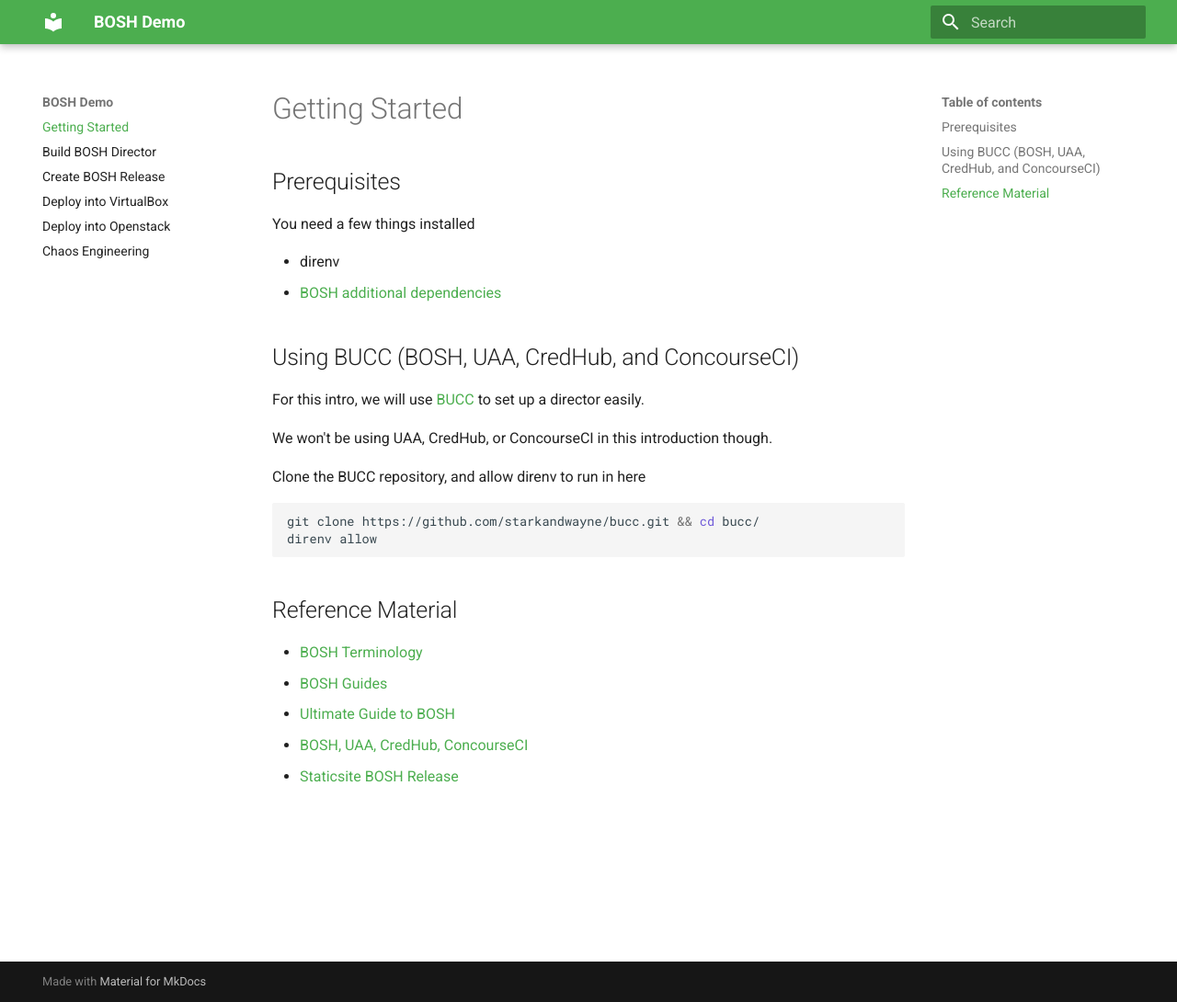
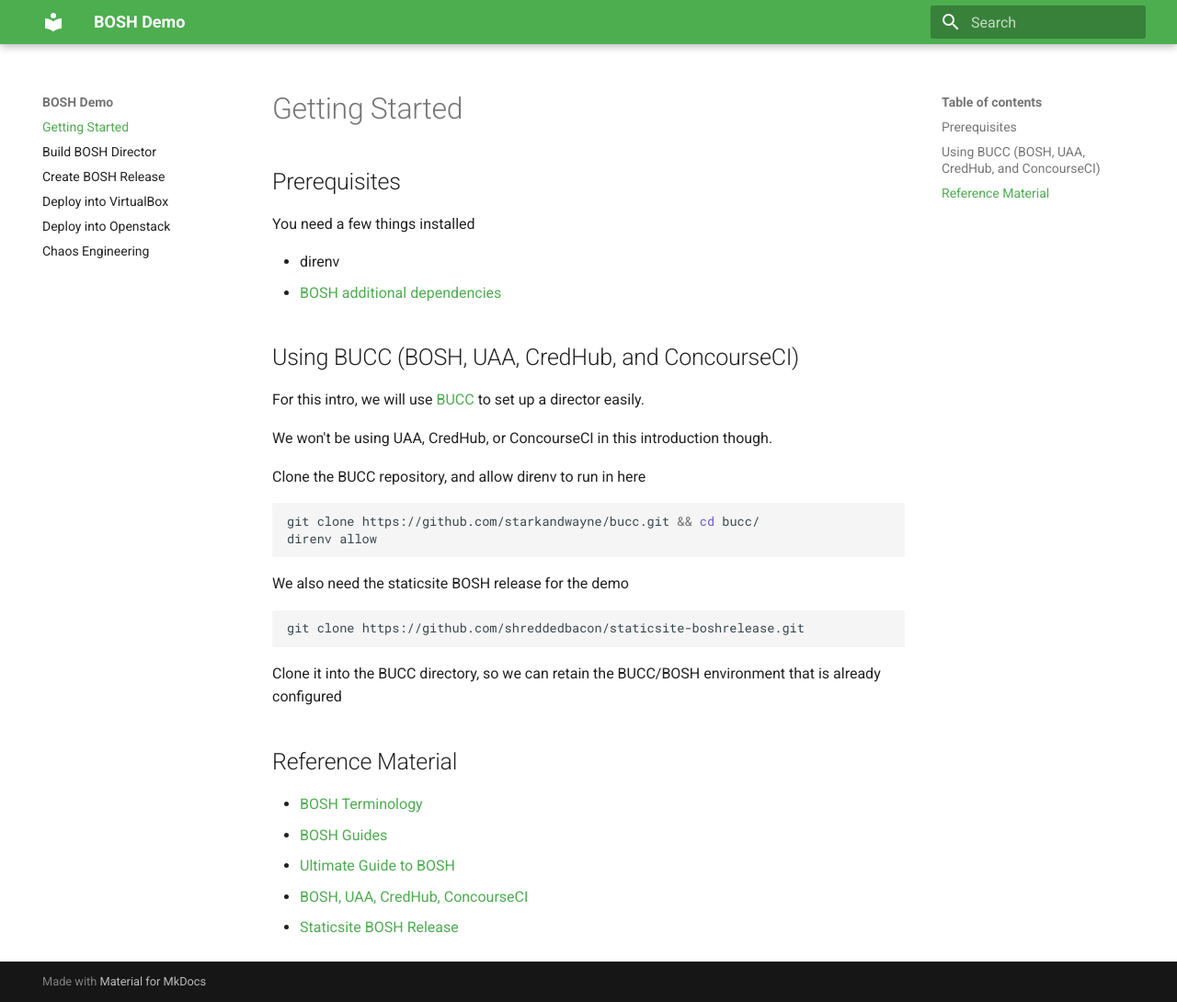
Before and after one commit to shreddedbacon/bosh-demo, an MkDocs documentation site: the page built from docs/index.md, in a window 1280 px wide and 1090 px high. Shown: the whole window at 92% size. Built offline with MkDocs 1.6.1 and Material for MkDocs 9.7.7, drawn with Linux system fonts in a browser that asks for light colours; old or Windows-style settings are respelled for this version of MkDocs.

Commit message:
update index with additional repo

````diff
--- a/docs/index.md
+++ b/docs/index.md
@@ -15,6 +15,12 @@
 direnv allow
 ```
 
+We also need the staticsite BOSH release for the demo
+```bash
+git clone https://github.com/shreddedbacon/staticsite-boshrelease.git
+```
+Clone it into the BUCC directory, so we can retain the BUCC/BOSH environment that is already configured
+
 # Reference Material
 * [BOSH Terminology](https://bosh.io/docs/terminology/)
 * [BOSH Guides](https://bosh.io/docs/update-cloud-config/)
````
